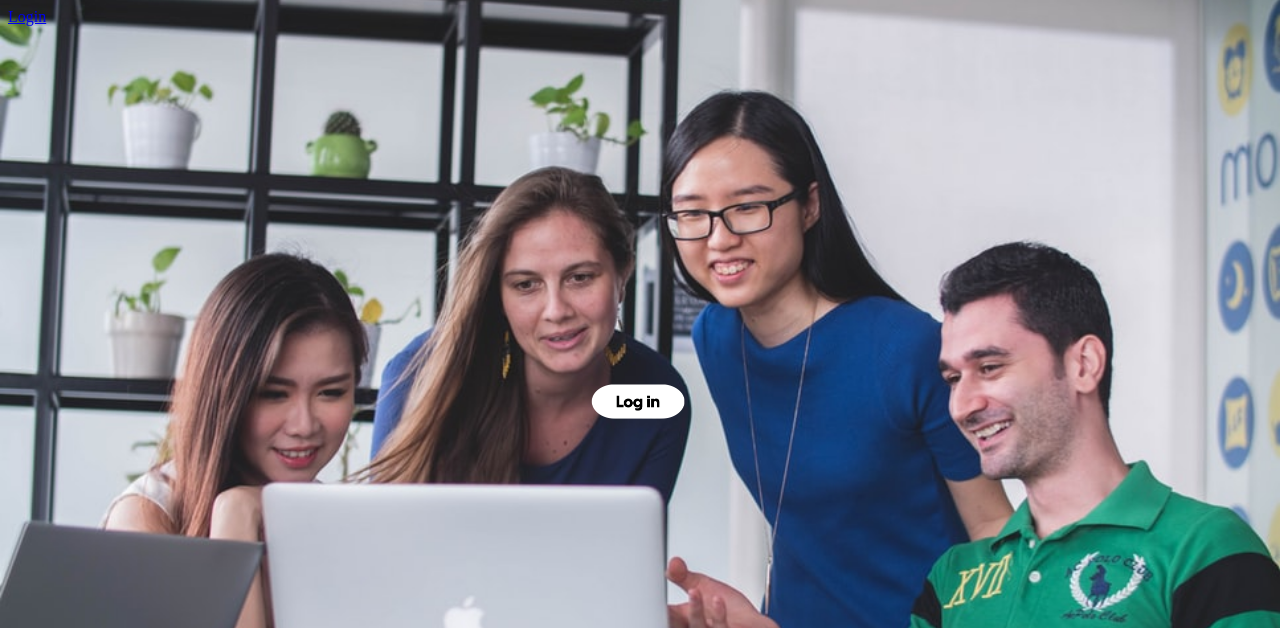
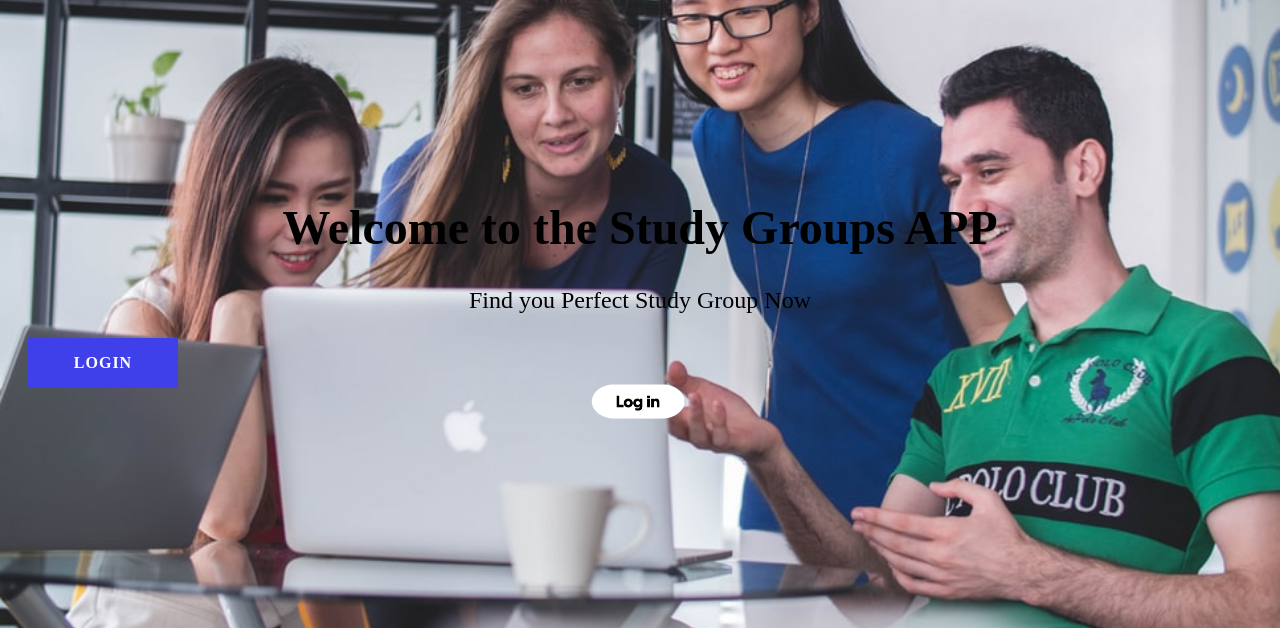
Before and after one commit to lilyichise/termproject2023spring, a Flask app: page / in a window 1280 px wide. Shown: the top 628 px of the page. Run offline with Flask 3, Linux system fonts and the light colour scheme; data comes from the database, SQL or seed files in the repository; data that the repository does not hold is empty.

Commit message:
Fixed Homepage

```diff
--- a/app.py
+++ b/app.py
@@ -29,7 +29,9 @@ def close_connection(exception):
 @app.route('/')
 def homepage():
     db = get_db()
-    return render_template('homepage.html')
+    users = db.get_users()
+    courses = db.search_courses('')
+    return render_template('homepage.html', users=users, courses=courses)
 
 
 # Route for the login page
--- a/templates/homepage.html
+++ b/templates/homepage.html
@@ -5,9 +5,12 @@
     <style>
         /* Style the background image */
         body {
-            background: url('button_images/homepage_background.jpg') no-repeat center center fixed;
-            background-size: cover;
+        background-image: url("/Users/matthew/Documents/GitHub/termproject2023spring/button_images/homepage_background.jpg");
+        background-repeat: no-repeat;
+        background-position: center center;
+        background-size: cover;
         }
+
 
         Style the login button #login-button {
             position: fixed;
@@ -43,7 +46,7 @@
 
         /* Style the heading */
         h1 {
-            color: white;
+            color: black;
             font-size: 48px;
             text-align: center;
             margin-top: 200px;
@@ -51,7 +54,7 @@
 
         /* Style the paragraph */
         p {
-            color: white;
+            color: black;
             font-size: 24px;
             text-align: center;
             margin-top: 20px;
@@ -71,8 +74,43 @@
 </head>
 
 <body>
+    <h1> Welcome to the Study Groups APP</h1>
+    <p> Find you Perfect Study Group Now</p>
     <a href="/login" id="login-button">Login</a>
     <a href="/signup" id="button">Sign Up</a>
 </body>
 
+<style>
+    .button-container {
+        display: flex;
+        justify-content: center;
+        align-items: center;
+        margin-top: 50px;
+    }
+
+    #login-button, #sign-up-button {
+        display: block;
+        width: 150px;
+        height: 50px;
+        background-color: #4040ea;
+        color: white;
+        font-size: 16px;
+        font-weight: bold;
+        border: none;
+        text-align: center;
+        text-decoration: none;
+        text-transform: uppercase;
+        letter-spacing: 1px;
+        transition: background-color 0.3s ease;
+        cursor: pointer;
+        margin: 20px;
+        line-height: 50px;
+    }
+
+    #login-button:hover, #sign-up-button:hover {
+        background-color: #3e8e41;
+    }
+</style>
+
+
 </html>
```
